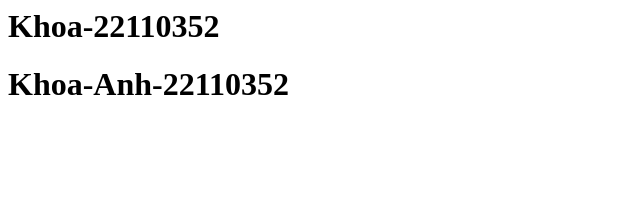
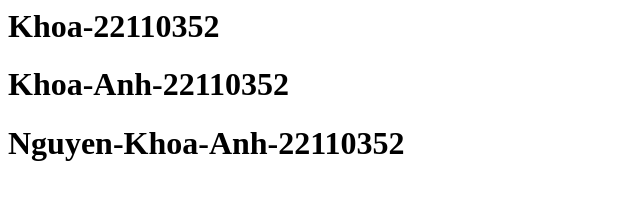
Before and after one commit to AKhoa2109/TodoProject, a plain HTML site: page index.html in a window 1280 px wide. Shown: the whole page, without its empty margins (0-640 px from the left). Drawn offline with Linux system fonts and the light colour scheme.

Commit message:
Update index.html

```diff
--- a/index.html
+++ b/index.html
@@ -1,2 +1,3 @@
 <h1>Khoa-22110352</h1>
 <h1>Khoa-Anh-22110352</h1>
+<h1>Nguyen-Khoa-Anh-22110352</h1>
```
